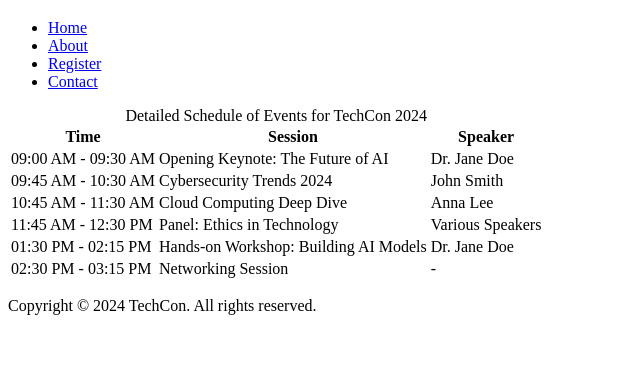
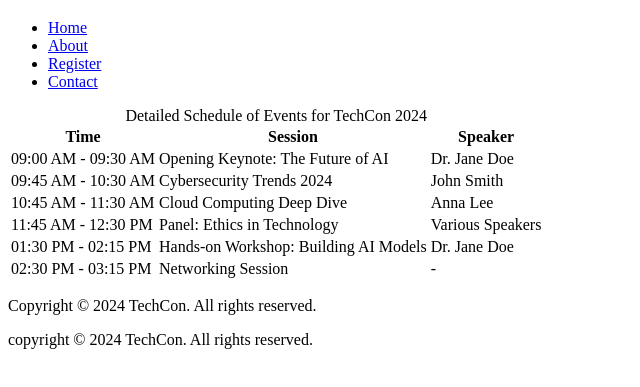
Before and after one commit to pee-21/TechCon_HTML, a plain HTML site: page techcon_website/schedule.html in a window 1280 px wide. Shown: the part 61-448 px from the top of the page, without its empty margins (0-640 px from the left). Drawn offline with Linux system fonts and the light colour scheme.

Commit message:
Update schedule.html

```diff
--- a/techcon_website/schedule.html
+++ b/techcon_website/schedule.html
@@ -71,5 +71,10 @@
     <p>Copyright &copy; 2024 TechCon. All rights reserved.</p>
   </footer>
 
+
+  <footer>
+  <p>copyright &copy; 2024 TechCon. All rights reserved.</p>
+</footer>
+
 </body>
 </html>
```
